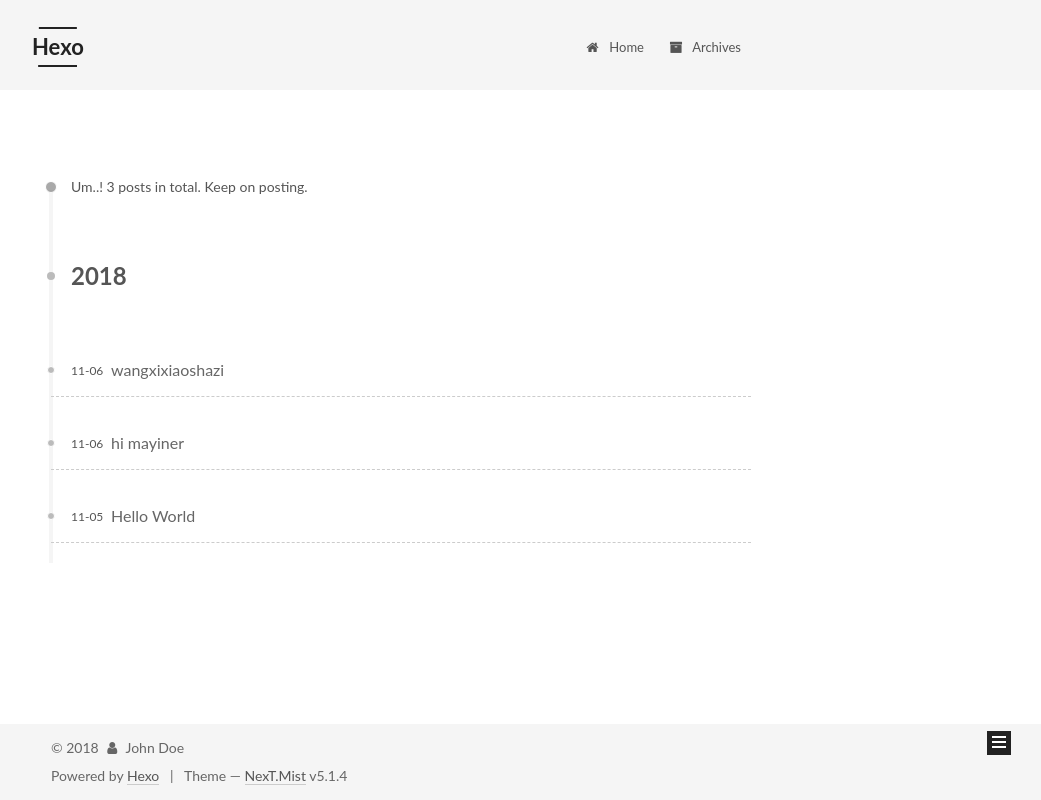
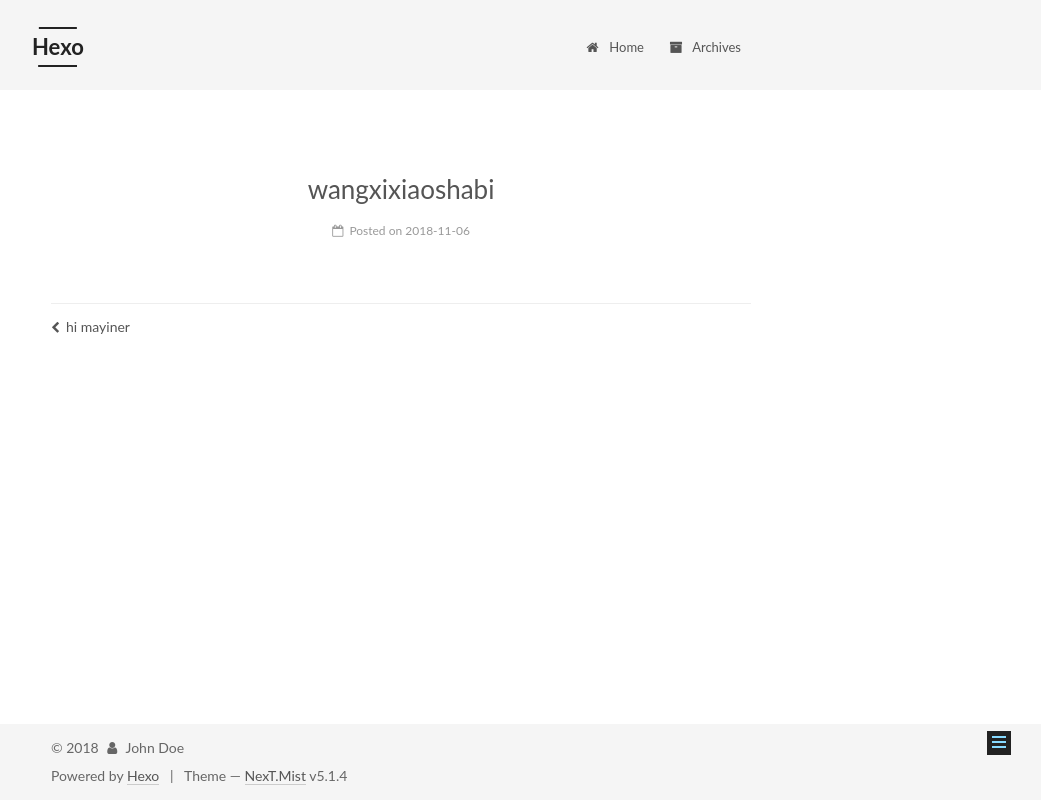
Before and after one commit to Mayiner/mayiner.github.io, a plain HTML site: page 2018/11/06/wangxixiaoshabi/index.html in a window 1280 px wide. Shown: the whole page, without its empty margins (239-1280 px from the left). Drawn offline with Linux system fonts and the light colour scheme.

Commit message:
Site updated: 2018-11-06 00:59:09

```diff
--- a/archives/2018/index.html
+++ b/2018/11/06/wangxixiaoshabi/index.html
@@ -79,13 +79,14 @@
 
 
 
-<meta property="og:type" content="website">
-<meta property="og:title" content="Hexo">
-<meta property="og:url" content="http://yoursite.com/archives/2018/index.html">
+<meta property="og:type" content="article">
+<meta property="og:title" content="wangxixiaoshabi">
+<meta property="og:url" content="http://yoursite.com/2018/11/06/wangxixiaoshabi/index.html">
 <meta property="og:site_name" content="Hexo">
 <meta property="og:locale" content="default">
+<meta property="og:updated_time" content="2018-11-05T16:57:57.925Z">
 <meta name="twitter:card" content="summary">
-<meta name="twitter:title" content="Hexo">
+<meta name="twitter:title" content="wangxixiaoshabi">
 
 
 
@@ -115,13 +116,13 @@
 
 
 
-  <link rel="canonical" href="http://yoursite.com/archives/2018/">
+  <link rel="canonical" href="http://yoursite.com/2018/11/06/wangxixiaoshabi/">
 
 
 
 
 
-  <title>Archive | Hexo</title>
+  <title>wangxixiaoshabi | Hexo</title>
 
 
 
@@ -140,7 +141,7 @@
 
 
 
-  <div class="container sidebar-position-left page-archive">
+  <div class="container sidebar-position-left page-post-detail">
     <div class="headband"></div>
 
     <header id="header" class="header" itemscope="" itemtype="http://schema.org/WPHeader">
@@ -214,21 +215,7 @@
           <div id="content" class="content">
 
 
-
-
-
-  <div class="post-block archive">
-    <div id="posts" class="posts-collapse">
-      <span class="archive-move-on"></span>
-
-      <span class="archive-page-counter">
-
-
-
-
-
-        Um..! 3 posts in total. Keep on posting.
-      </span>
+  <div id="posts" class="posts-expand">
 
 
 
@@ -237,36 +224,49 @@
 
 
 
+  <article class="post post-type-normal" itemscope="" itemtype="http://schema.org/Article">
 
-          <div class="collection-title">
-            <h1 class="archive-year" id="archive-year-2018">2018</h1>
-          </div>
+
+
+  <div class="post-block">
+    <link itemprop="mainEntityOfPage" href="http://yoursite.com/2018/11/06/wangxixiaoshabi/">
+
+    <span hidden itemprop="author" itemscope="" itemtype="http://schema.org/Person">
+      <meta itemprop="name" content="John Doe">
+      <meta itemprop="description" content="">
+      <meta itemprop="image" content="/images/avatar.gif">
+    </span>
+
+    <span hidden itemprop="publisher" itemscope="" itemtype="http://schema.org/Organization">
+      <meta itemprop="name" content="Hexo">
+    </span>
+
+
+      <header class="post-header">
+
+
+
+          <h1 class="post-title" itemprop="name headline">wangxixiaoshabi</h1>
+
+
+        <div class="post-meta">
+          <span class="post-time">
+
+              <span class="post-meta-item-icon">
+                <i class="fa fa-calendar-o"></i>
+              </span>
+
+                <span class="post-meta-item-text">Posted on</span>
+
+              <time title="Post created" itemprop="dateCreated datePublished" datetime="2018-11-06T00:57:57+08:00">
+                2018-11-06
+              </time>
 
 
 
 
 
-  <article class="post post-type-normal" itemscope="" itemtype="http://schema.org/Article">
-    <header class="post-header">
-
-      <h2 class="post-title">
-
-            <a class="post-title-link" href="/2018/11/06/wangxixiaoshazi/" itemprop="url">
-
-                <span itemprop="name">wangxixiaoshazi</span>
-
-            </a>
-
-      </h2>
-
-      <div class="post-meta">
-        <time class="post-time" itemprop="dateCreated" datetime="2018-11-06T00:51:14+08:00" content="2018-11-06">
-          11-06
-        </time>
-      </div>
-
-    </header>
-  </article>
+          </span>
 
 
 
@@ -281,27 +281,24 @@
 
 
 
-  <article class="post post-type-normal" itemscope="" itemtype="http://schema.org/Article">
-    <header class="post-header">
 
-      <h2 class="post-title">
 
-            <a class="post-title-link" href="/2018/11/06/hi-mayiner/" itemprop="url">
+        </div>
+      </header>
 
-                <span itemprop="name">hi mayiner</span>
 
-            </a>
 
-      </h2>
 
-      <div class="post-meta">
-        <time class="post-time" itemprop="dateCreated" datetime="2018-11-06T00:15:44+08:00" content="2018-11-06">
-          11-06
-        </time>
+
+    <div class="post-body" itemprop="articleBody">
+
+
+
+
+
+
+
     </div>
-
-    </header>
-  </article>
 
 
 
@@ -312,35 +309,26 @@
 
 
 
+    <footer class="post-footer">
 
 
 
 
-  <article class="post post-type-normal" itemscope="" itemtype="http://schema.org/Article">
-    <header class="post-header">
-
-      <h2 class="post-title">
-
-            <a class="post-title-link" href="/2018/11/05/hello-world/" itemprop="url">
-
-                <span itemprop="name">Hello World</span>
-
-            </a>
-
-      </h2>
-
-      <div class="post-meta">
-        <time class="post-time" itemprop="dateCreated" datetime="2018-11-05T23:58:14+08:00" content="2018-11-05">
-          11-05
-        </time>
-      </div>
-
-    </header>
-  </article>
 
 
 
+        <div class="post-nav">
+          <div class="post-nav-next post-nav-item">
 
+              <a href="/2018/11/06/hi-mayiner/" rel="next" title="hi mayiner">
+                <i class="fa fa-chevron-left"></i> hi mayiner
+              </a>
+
+          </div>
+
+          <span class="post-nav-divider"></span>
+
+          <div class="post-nav-prev post-nav-item">
 
           </div>
         </div>
@@ -348,11 +336,26 @@
 
 
 
+    </footer>
+  </div>
+
+
+
+  </article>
+
+
+
+    <div class="post-spread">
+
+    </div>
+  </div>
+
+
+          </div>
 
 
 
 
-          </div>
 
 
 
@@ -553,6 +556,10 @@
 
 
 
+  <script type="text/javascript" src="/js/src/scrollspy.js?v=5.1.4"></script>
+<script type="text/javascript" src="/js/src/post-details.js?v=5.1.4"></script>
+
+
 
 
 
--- a/css/main.css
+++ b/css/main.css
@@ -1822,7 +1822,7 @@ pre .javascript .function {
   width: 4px;
   height: 4px;
   border-radius: 50%;
-  background: #5b4eff;
+  background: #9642ff;
 }
 .links-of-blogroll {
   font-size: 13px;
```
Also changed, not shown: 2018/11/06/hi-mayiner/index.html (+2 -2 lines), archives/2018/11/index.html (+3 -3 lines), archives/index.html (+3 -3 lines), index.html (+3 -3 lines). Lines whose indentation alone changed are shown as unchanged.
